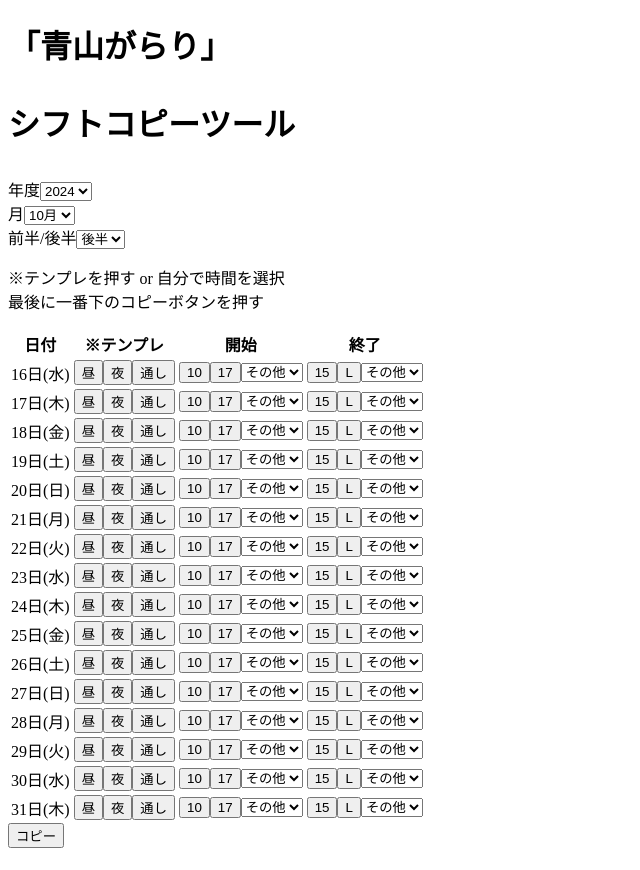
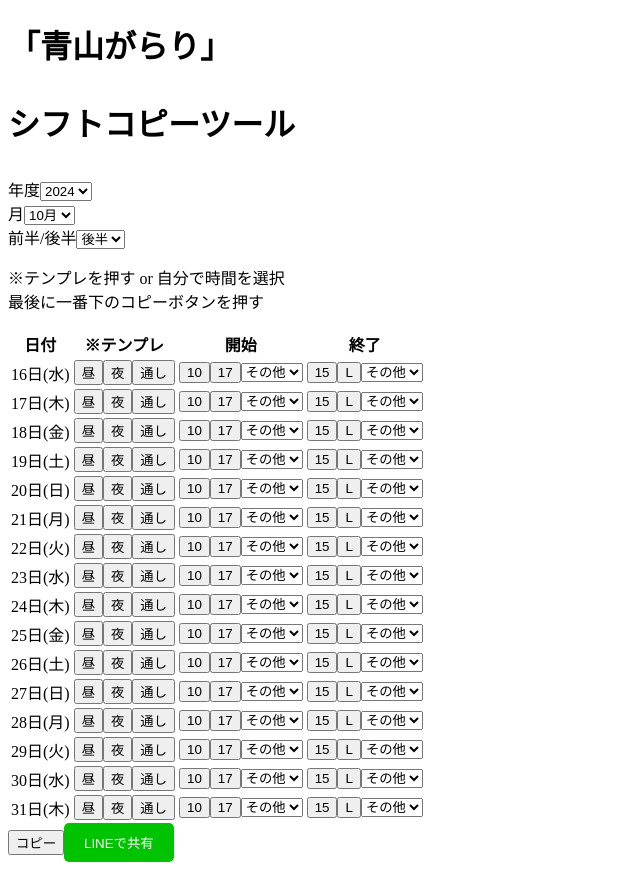
Before and after one commit to raimudes86/shift_tool, a Next.js app: page / in a window 1280 px wide. Shown: the whole page, without its empty margins (0-640 px from the left). Built offline with nearby package versions, Linux system fonts and the light colour scheme.

Commit message:
add: LINEシェアボタン

```diff
--- /dev/null
+++ b/src/app/components/LineShareButton.js
@@ -0,0 +1,27 @@
+import React from "react";
+
+const LineShareButton = ({ text }) => {
+  const shareToLINE = () => {
+    const encodedText = encodeURIComponent(text);
+    const lineShareUrl = `https://line.me/R/share?text=${encodedText}`;
+    window.open(lineShareUrl, "_blank"); // 新しいタブで開く
+  };
+
+  return (
+    <button
+      onClick={shareToLINE}
+      style={{
+        padding: "10px 20px",
+        backgroundColor: "#00C300",
+        color: "white",
+        border: "none",
+        borderRadius: "5px",
+        cursor: "pointer",
+      }}
+    >
+      LINEで共有
+    </button>
+  );
+};
+
+export default LineShareButton;
--- a/src/app/page.tsx
+++ b/src/app/page.tsx
@@ -1,5 +1,6 @@
 "use client";
 import { useState, useEffect } from 'react';
+import LineShareButton from './components/LineShareButton';
 
 const startTimeOptions = ['10', '17', '11', '18', '18.5','9','10.5','11.5','19'];
 const endTimeOptions = ['15', 'L', '14', '14.5','17','19'];
@@ -277,6 +278,9 @@ const ShiftPage = () => {
           >
             コピー
           </button>
+
+          <LineShareButton text={generateCopyText()} />
+
           {showPopup && (
             <div className="fixed inset-0 flex items-center justify-center bg-black bg-opacity-50">
               <div className="bg-white p-6 rounded shadow-lg text-center">
```
